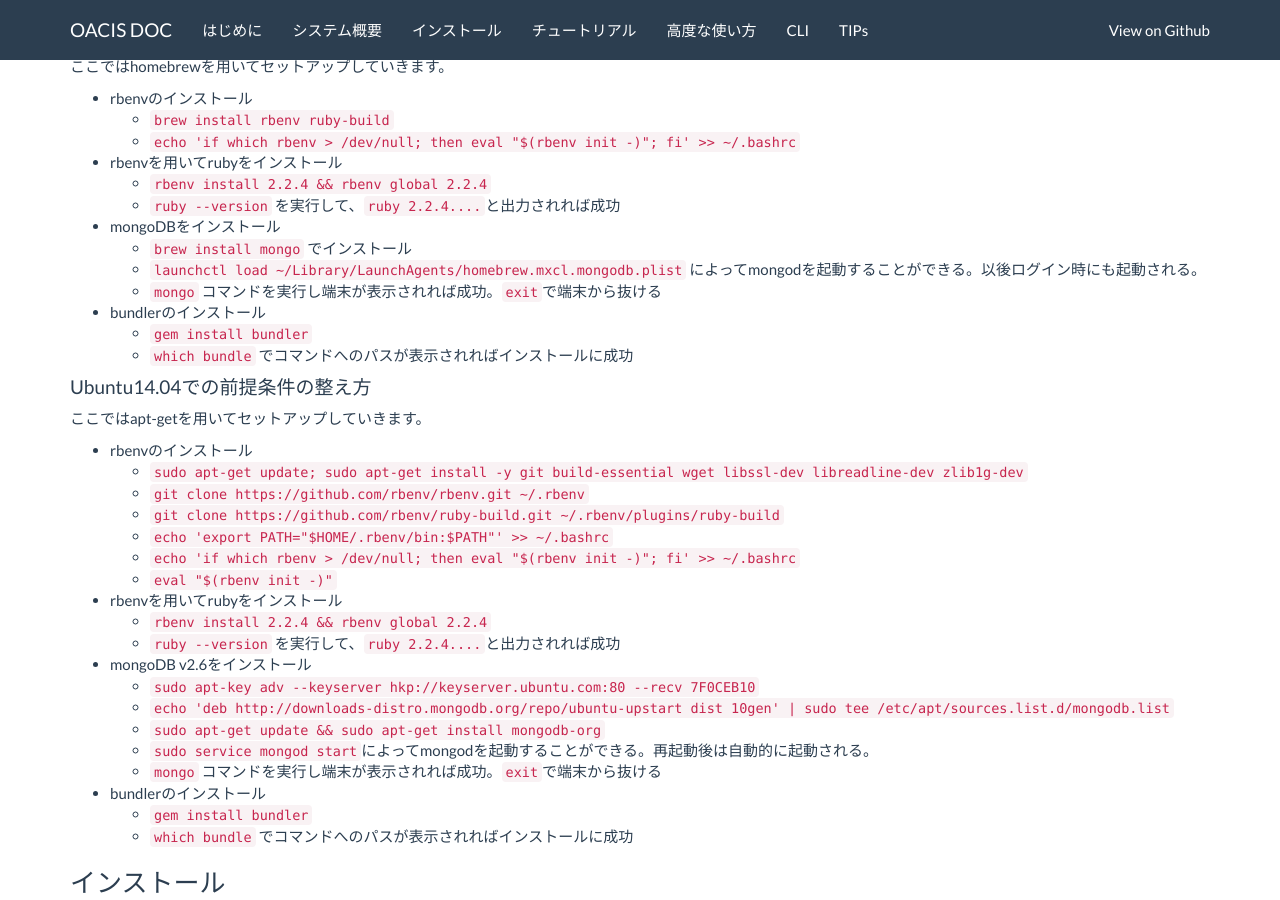
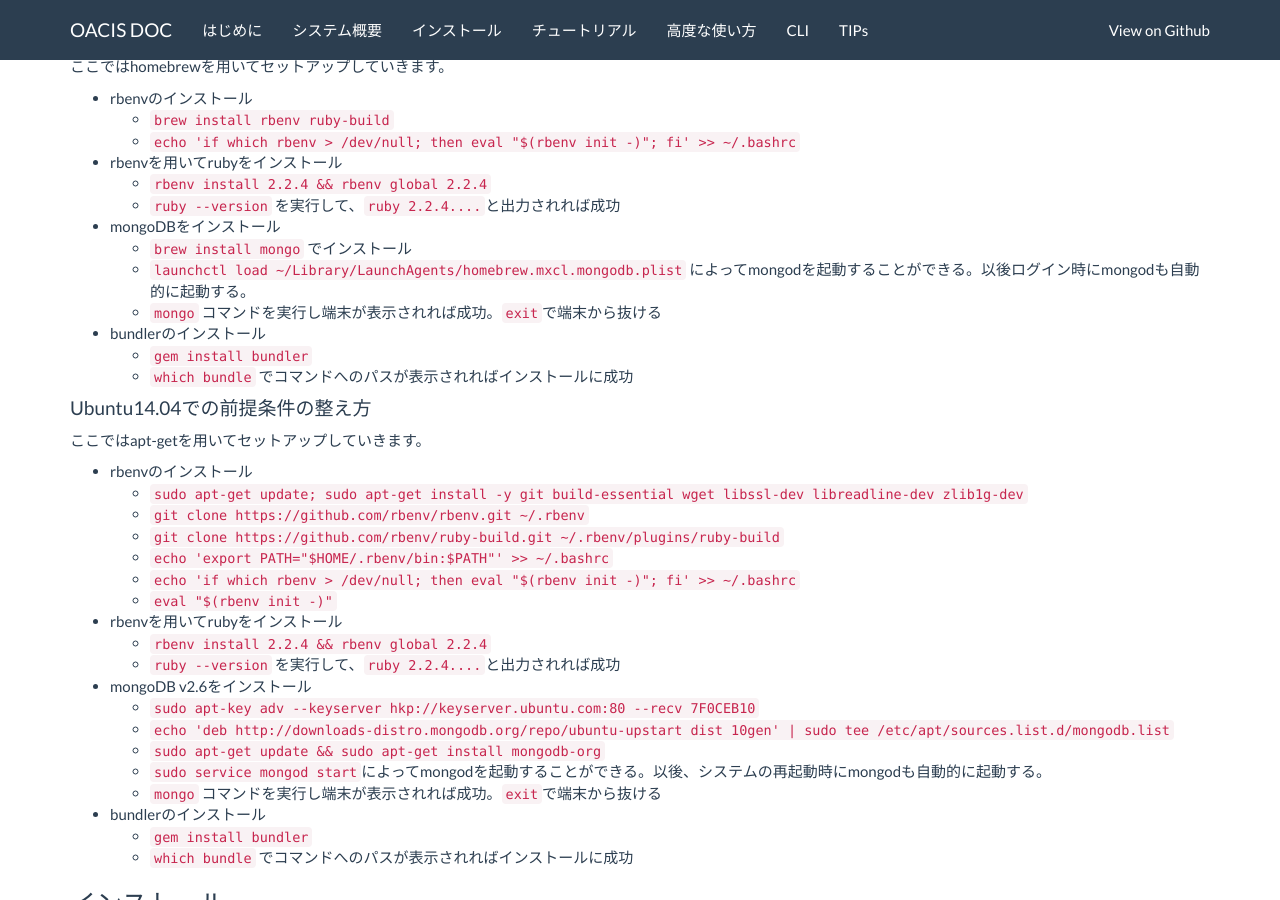
Before and after one commit to crest-cassia/oacis, a Jekyll site: the page built from ja/install.md, in a window 1280 px wide and 900 px high, scrolled down 1329 px. Built offline with Jekyll 4.4.1, drawn with Linux system fonts in a browser that asks for light colours; nearby versions of some CDN libraries.

Commit message:
polished up expressions

```diff
--- a/ja/install.md
+++ b/ja/install.md
@@ -84,7 +84,7 @@ Linuxの場合、yumやaptコマンドを使ってインストールできます
     - `ruby --version` を実行して、`ruby 2.2.4....`と出力されれば成功
 - mongoDBをインストール
     - `brew install mongo` でインストール
-    - `launchctl load ~/Library/LaunchAgents/homebrew.mxcl.mongodb.plist` によってmongodを起動することができる。以後ログイン時にも起動される。
+    - `launchctl load ~/Library/LaunchAgents/homebrew.mxcl.mongodb.plist` によってmongodを起動することができる。以後ログイン時にmongodも自動的に起動する。
     - `mongo` コマンドを実行し端末が表示されれば成功。`exit`で端末から抜ける
 - bundlerのインストール
     - `gem install bundler`
@@ -108,7 +108,7 @@ Linuxの場合、yumやaptコマンドを使ってインストールできます
     - `sudo apt-key adv --keyserver hkp://keyserver.ubuntu.com:80 --recv 7F0CEB10`
     - `echo 'deb http://downloads-distro.mongodb.org/repo/ubuntu-upstart dist 10gen' | sudo tee /etc/apt/sources.list.d/mongodb.list`
     - `sudo apt-get update && sudo apt-get install mongodb-org`
-    - `sudo service mongod start`によってmongodを起動することができる。再起動後は自動的に起動される。
+    - `sudo service mongod start`によってmongodを起動することができる。以後、システムの再起動時にmongodも自動的に起動する。
     - `mongo` コマンドを実行し端末が表示されれば成功。`exit`で端末から抜ける
 - bundlerのインストール
     - `gem install bundler`
```
